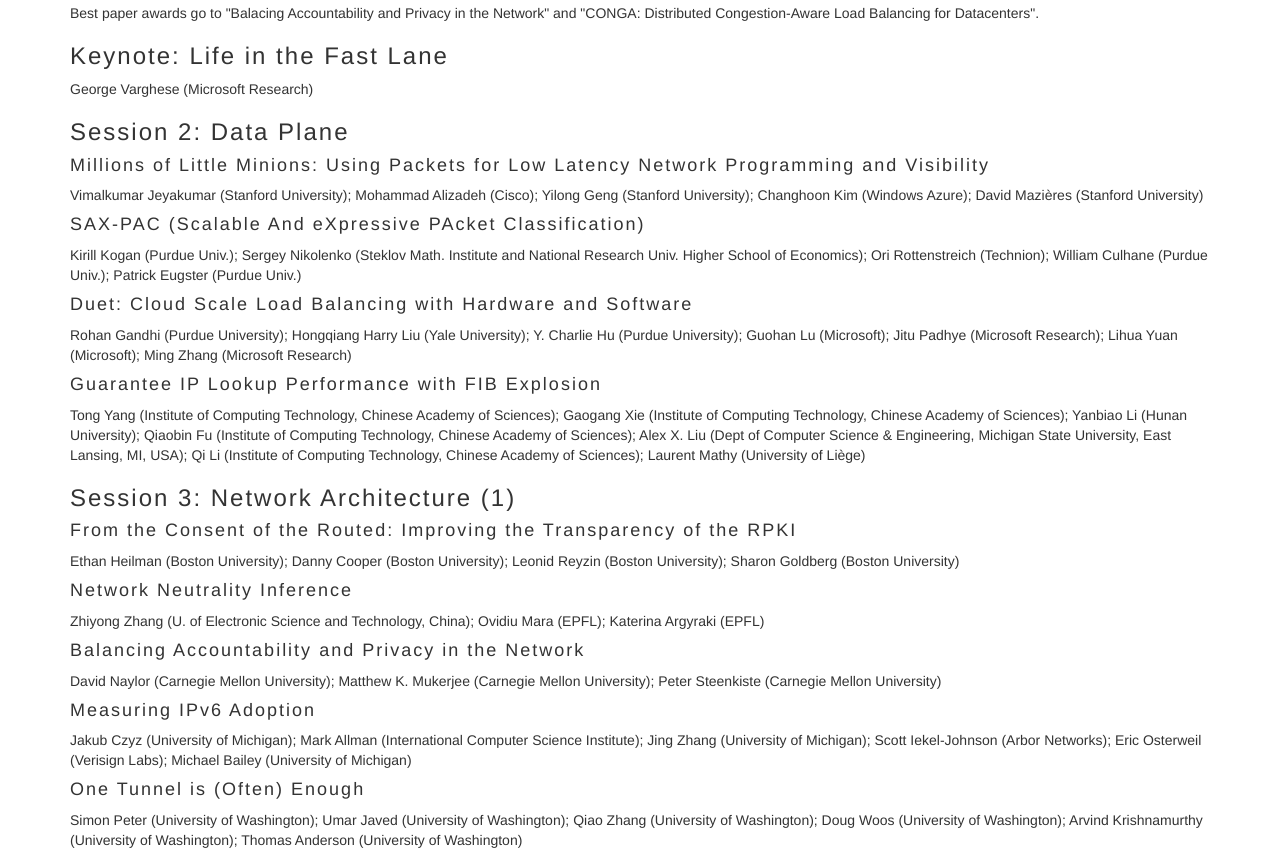
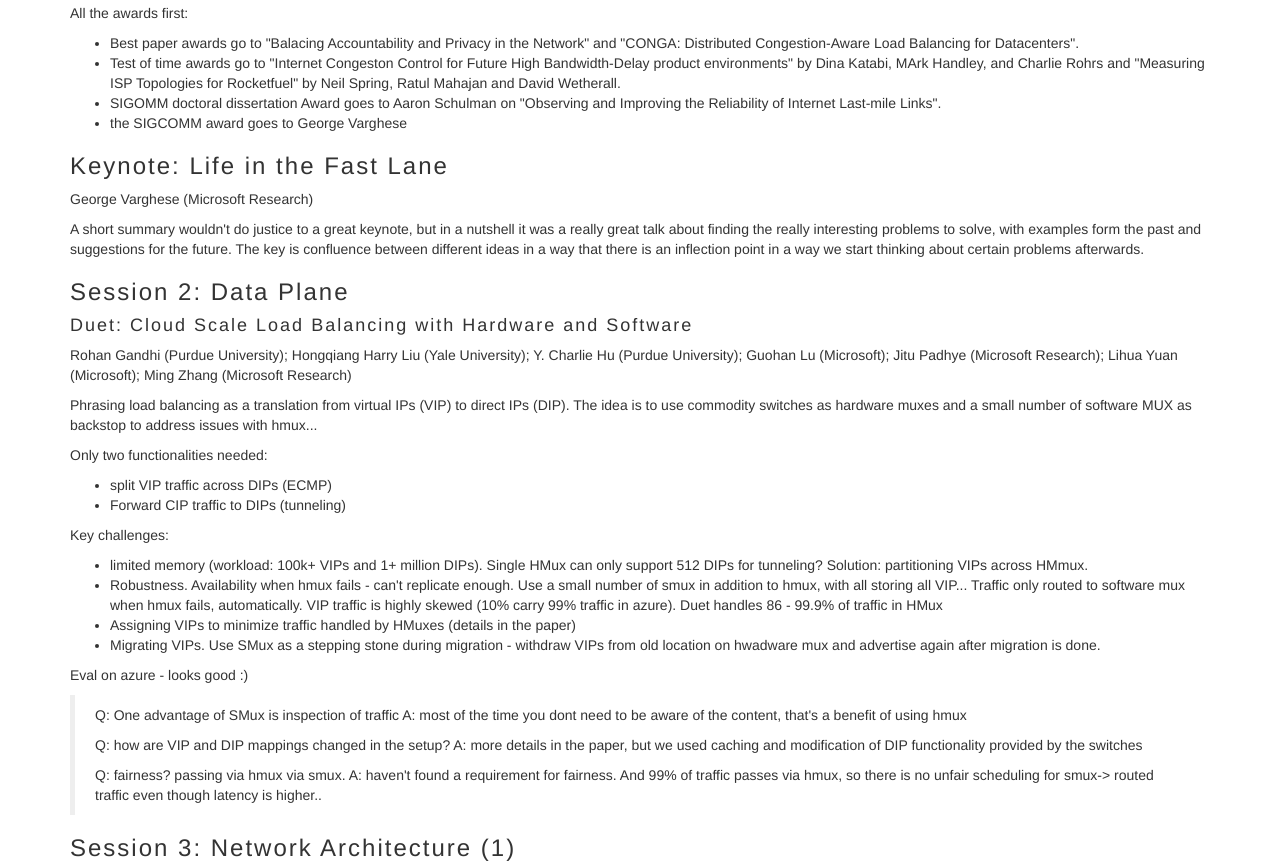
Before and after one commit to AndriusA/personal-website, a website: page static/blogPosts/2014-08-19-sigcomm-day1.html in a window 1280 px wide. Shown: the part 216-1081 px from the top of the page. Drawn offline with nearby package versions, Linux system fonts and the light colour scheme.

Commit message:
rerun the grunt

```diff
--- a/static/blogPosts/2014-08-19-sigcomm-day1.html
+++ b/static/blogPosts/2014-08-19-sigcomm-day1.html
@@ -60,18 +60,41 @@
   <h4>Thu Jun 18 2015 19:00:00 GMT-0500 (CDT) ( SIGCOMM )</h4>
 
   <p>Good morning Chicago. On schedule for SIGCOMM today we have a keynote, some SDN, network architecture and middleboxing. As usual, there is also a live-blog at <a href="http://layer9.org">layer9.org</a>.</p>
-<p>Best paper awards go to &quot;Balacing Accountability and Privacy in the Network&quot; and &quot;CONGA: Distributed Congestion-Aware Load Balancing for Datacenters&quot;.</p>
+<p>All the awards first:</p>
+<ul>
+<li>Best paper awards go to &quot;Balacing Accountability and Privacy in the Network&quot; and &quot;CONGA: Distributed Congestion-Aware Load Balancing for Datacenters&quot;.</li>
+<li>Test of time awards go to &quot;Internet Congeston Control for Future High Bandwidth-Delay product environments&quot; by Dina Katabi, MArk Handley, and Charlie Rohrs and &quot;Measuring ISP Topologies for Rocketfuel&quot; by Neil Spring, Ratul Mahajan and David Wetherall.</li>
+<li>SIGOMM doctoral dissertation Award goes to Aaron Schulman on &quot;Observing and Improving the Reliability of Internet Last-mile Links&quot;.</li>
+<li>the SIGCOMM award goes to George Varghese</li>
+</ul>
 <h3 id="keynote-life-in-the-fast-lane">Keynote: Life in the Fast Lane</h3>
 <p>George Varghese (Microsoft Research)</p>
+<p>A short summary wouldn&#39;t do justice to a great keynote, but in a nutshell it was a really great talk about finding the really interesting problems to solve, with examples form the past and suggestions for the future. The key is confluence between different ideas in a way that there is an inflection point in a way we start thinking about certain problems afterwards.</p>
 <h3 id="session-2-data-plane">Session 2: Data Plane</h3>
-<h4 id="millions-of-little-minions-using-packets-for-low-latency-network-programming-and-visibility">Millions of Little Minions: Using Packets for Low Latency Network Programming and Visibility</h4>
-<p>Vimalkumar Jeyakumar (Stanford University); Mohammad Alizadeh (Cisco); Yilong Geng (Stanford University); Changhoon Kim (Windows Azure); David Mazières (Stanford University)</p>
-<h4 id="sax-pac-scalable-and-expressive-packet-classification-">SAX-PAC (Scalable And eXpressive PAcket Classification)</h4>
-<p>Kirill Kogan (Purdue Univ.); Sergey Nikolenko (Steklov Math. Institute and National Research Univ. Higher School of Economics); Ori Rottenstreich (Technion); William Culhane (Purdue Univ.); Patrick Eugster (Purdue Univ.)</p>
 <h4 id="duet-cloud-scale-load-balancing-with-hardware-and-software">Duet: Cloud Scale Load Balancing with Hardware and Software</h4>
 <p>Rohan Gandhi (Purdue University); Hongqiang Harry Liu (Yale University); Y. Charlie Hu (Purdue University); Guohan Lu (Microsoft); Jitu Padhye (Microsoft Research); Lihua Yuan (Microsoft); Ming Zhang (Microsoft Research)</p>
-<h4 id="guarantee-ip-lookup-performance-with-fib-explosion">Guarantee IP Lookup Performance with FIB Explosion</h4>
-<p>Tong Yang (Institute of Computing Technology, Chinese Academy of Sciences); Gaogang Xie (Institute of Computing Technology, Chinese Academy of Sciences); Yanbiao Li (Hunan University); Qiaobin Fu (Institute of Computing Technology, Chinese Academy of Sciences); Alex X. Liu (Dept of Computer Science &amp; Engineering, Michigan State University, East Lansing, MI, USA); Qi Li (Institute of Computing Technology, Chinese Academy of Sciences); Laurent Mathy (University of Liège)</p>
+<p>Phrasing load balancing as a translation from virtual IPs (VIP) to direct IPs (DIP). The idea is to use commodity switches as hardware muxes and a small number of software MUX as backstop to address issues with hmux...</p>
+<p>Only two functionalities needed:</p>
+<ul>
+<li>split VIP traffic across DIPs (ECMP)</li>
+<li>Forward CIP traffic to DIPs (tunneling)</li>
+</ul>
+<p>Key challenges:</p>
+<ul>
+<li>limited memory (workload: 100k+ VIPs and 1+ million DIPs). Single HMux can only support 512 DIPs for tunneling? Solution: partitioning VIPs across HMmux.</li>
+<li>Robustness. Availability when hmux fails - can&#39;t replicate enough. Use a small number of smux in addition to hmux, with all storing all VIP... Traffic only routed to software mux when hmux fails, automatically. VIP traffic is highly skewed (10% carry 99% traffic in azure). Duet handles 86 - 99.9% of traffic in HMux</li>
+<li>Assigning VIPs to minimize traffic handled by HMuxes (details in the paper)</li>
+<li>Migrating VIPs. Use SMux as a stepping stone during migration - withdraw VIPs from old location on hwadware mux and advertise again after migration is done.</li>
+</ul>
+<p>Eval on azure - looks good :)</p>
+<blockquote>
+<p>Q: One advantage of SMux is inspection of traffic
+A: most of the time you dont need to be aware of the content, that&#39;s a benefit of using hmux</p>
+<p>Q: how are VIP and DIP mappings changed in the setup?
+A: more details in the paper, but we used caching and modification of DIP functionality provided by the switches</p>
+<p>Q: fairness? passing via hmux via smux.
+A: haven&#39;t found a requirement for fairness. And 99% of traffic passes via hmux, so there is no unfair scheduling for smux-&gt; routed traffic even though latency is higher..</p>
+</blockquote>
 <h3 id="session-3-network-architecture-1-">Session 3: Network Architecture (1)</h3>
 <h4 id="from-the-consent-of-the-routed-improving-the-transparency-of-the-rpki">From the Consent of the Routed: Improving the Transparency of the RPKI</h4>
 <p>Ethan Heilman (Boston University); Danny Cooper (Boston University); Leonid Reyzin (Boston University); Sharon Goldberg (Boston University)</p>
```
Also changed, not shown: static/blog.html (+7 -8 lines), static/feed.xml (+8 -9 lines), static/index.html (+7 -1 lines), template/data/updates.json (+6 -1 lines).
